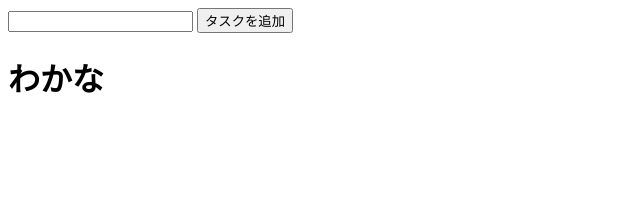
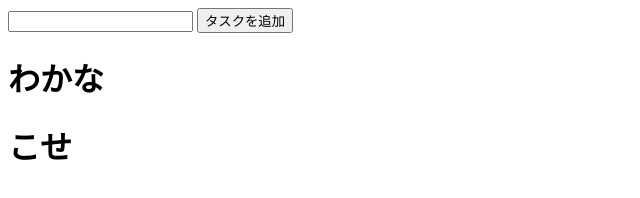
Before and after one commit to Koseeee-27/todoapp-github-flow-tutorial, a plain HTML site: page index.html in a window 1280 px wide. Shown: the whole page, without its empty margins (0-640 px from the left). Drawn offline with nearby package versions, Linux system fonts and the light colour scheme.

Commit message:
こせ追加

```diff
--- a/index.html
+++ b/index.html
@@ -19,6 +19,8 @@
   <!-- 変更箇所 -->
   <div>
     <h1>わかな</h1>
+    <h1>こせ</h1>
+
   </div>
   <script src="https://cdnjs.cloudflare.com/ajax/libs/jquery/3.7.1/jquery.min.js" integrity="sha512-v2CJ7UaYy4JwqLDIrZUI/4hqeoQieOmAZNXBeQyjo21dadnwR+8ZaIJVT8EE2iyI61OV8e6M8PP2/4hpQINQ/g==" crossorigin="anonymous" referrerpolicy="no-referrer"></script>
   <script src="app.js"></script>
```
